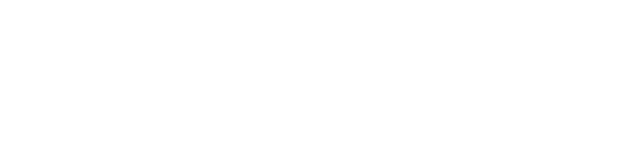
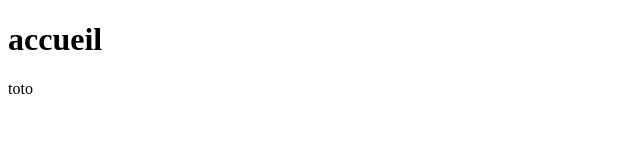
Before and after one commit to randominique/learngityt, a plain HTML site: page index.html in a window 1280 px wide. Shown: the whole page, without its empty margins (0-640 px from the left). Drawn offline with Linux system fonts and the light colour scheme.

Commit message:
add toto

```diff
--- a/index.html
+++ b/index.html
@@ -7,6 +7,7 @@
   <title>Document</title>
 </head>
 <body>
-
+  <h1>accueil</h1>
+  toto
 </body>
 </html>
```
